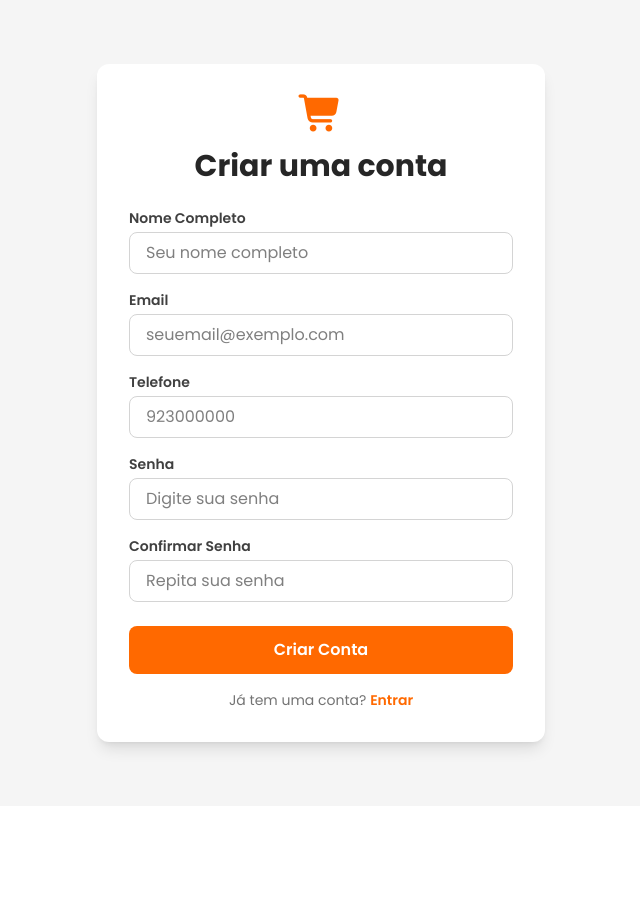
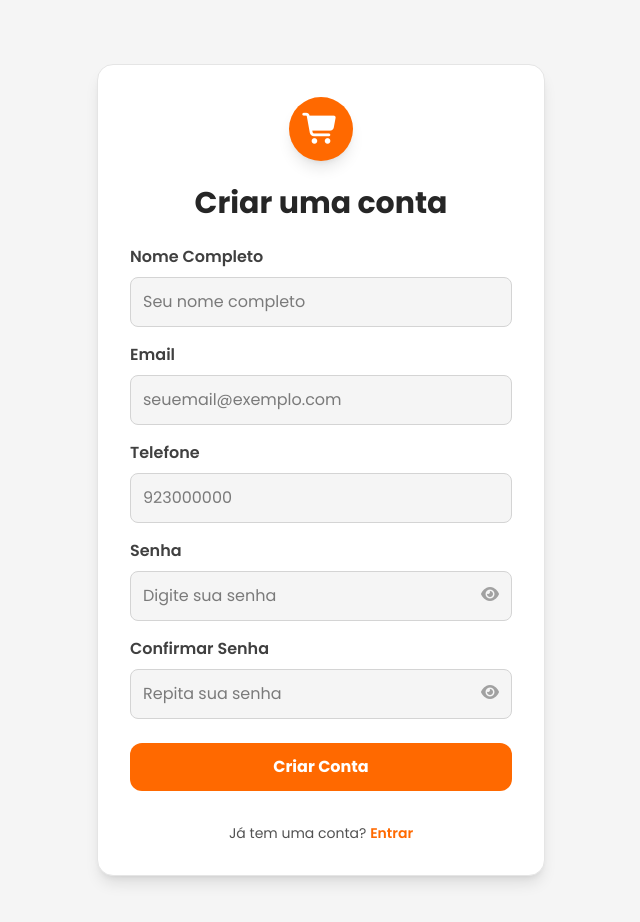
Before and after one commit to nsimba-afonso-nwayami/store-nwayami, a React (Vite) app: page /criar-conta in a window 1280 px wide. Shown: the top 922 px of the page, without its empty margins (319-959 px from the left). Before the commit the page ends 806 px from the top, so only its background shows below. Built offline with nearby package versions, Linux system fonts and the light colour scheme.

Commit message:
Validação do cadastro implementada

```diff
--- a/src/pages/auth/Register.jsx
+++ b/src/pages/auth/Register.jsx
@@ -1,118 +1,197 @@
-import { Link } from "react-router-dom";
+import { Link, useNavigate } from "react-router-dom";
+import { useState } from "react";
+import { useForm } from "react-hook-form";
+import { yupResolver } from "@hookform/resolvers/yup";
+import toast from "react-hot-toast";
+import { cadastrarSchema } from "../../validations/cadastrarSchema";
 
 export default function Register() {
+  const [showPassword, setShowPassword] = useState(false);
+  const [showConfirm, setShowConfirm] = useState(false);
+  const navigate = useNavigate();
+
+  const {
+    register,
+    handleSubmit,
+    formState: { errors },
+    reset,
+  } = useForm({
+    resolver: yupResolver(cadastrarSchema),
+  });
+
+  const onSubmit = async (data) => {
+    const toastId = toast.loading("Criando conta...");
+
+    try {
+      // Simulação API
+      await new Promise((resolve) => setTimeout(resolve, 1500));
+
+      toast.success("Conta criada com sucesso!", { id: toastId });
+      reset();
+      navigate("/login");
+    } catch (error) {
+      toast.error("Erro ao criar conta.", { id: toastId });
+    }
+  };
+
   return (
     <>
       <title>Criar Conta | Nwayami Store</title>
 
-      <section className="w-full min-h-screen flex items-center justify-center bg-neutral-100 py-16">
-        <div className="w-full max-w-md bg-white rounded-xl shadow-lg p-8">
-          {/* Ícone do carrinho */}
-          <div className="flex justify-center mb-4">
-            <i className="fa-solid fa-cart-shopping text-4xl text-orange-500"></i>
+      <section className="w-full min-h-screen flex items-center justify-center bg-neutral-100 py-16 px-6">
+        <div className="w-full max-w-md bg-white rounded-2xl shadow-lg p-8 border border-neutral-200">
+          {/* Ícone */}
+          <div className="flex justify-center mb-6">
+            <div className="w-16 h-16 flex items-center justify-center bg-orange-500 text-white rounded-full text-3xl shadow-lg">
+              <i className="fa-solid fa-cart-shopping"></i>
+            </div>
           </div>
 
           <h1 className="text-3xl font-bold text-neutral-800 mb-6 text-center">
             Criar uma conta
           </h1>
 
-          <form className="flex flex-col gap-4">
+          <form className="space-y-4" onSubmit={handleSubmit(onSubmit)}>
             {/* Nome */}
-            <div className="flex flex-col">
-              <label
-                htmlFor="nome"
-                className="text-sm font-semibold text-neutral-700 mb-1"
-              >
+            <div>
+              <label className="block mb-2 text-neutral-700 font-semibold">
                 Nome Completo
               </label>
               <input
                 type="text"
-                id="nome"
                 placeholder="Seu nome completo"
-                className="px-4 py-2 border border-neutral-300 rounded-lg focus:outline-none focus:ring-2 focus:ring-orange-500"
-                required
+                className={`w-full p-3 rounded-lg bg-neutral-100 border ${
+                  errors.nome
+                    ? "border-red-500"
+                    : "border-neutral-300 focus:border-orange-500"
+                } focus:outline-none transition`}
+                {...register("nome")}
               />
+              {errors.nome && (
+                <p className="text-red-500 text-sm mt-1">
+                  {errors.nome.message}
+                </p>
+              )}
             </div>
 
             {/* Email */}
-            <div className="flex flex-col">
-              <label
-                htmlFor="email"
-                className="text-sm font-semibold text-neutral-700 mb-1"
-              >
+            <div>
+              <label className="block mb-2 text-neutral-700 font-semibold">
                 Email
               </label>
               <input
                 type="email"
-                id="email"
                 placeholder="seuemail@exemplo.com"
-                className="px-4 py-2 border border-neutral-300 rounded-lg focus:outline-none focus:ring-2 focus:ring-orange-500"
-                required
+                className={`w-full p-3 rounded-lg bg-neutral-100 border ${
+                  errors.email
+                    ? "border-red-500"
+                    : "border-neutral-300 focus:border-orange-500"
+                } focus:outline-none transition`}
+                {...register("email")}
               />
+              {errors.email && (
+                <p className="text-red-500 text-sm mt-1">
+                  {errors.email.message}
+                </p>
+              )}
             </div>
 
             {/* Telefone */}
-            <div className="flex flex-col">
-              <label
-                htmlFor="telefone"
-                className="text-sm font-semibold text-neutral-700 mb-1"
-              >
+            <div>
+              <label className="block mb-2 text-neutral-700 font-semibold">
                 Telefone
               </label>
               <input
                 type="tel"
-                id="telefone"
                 placeholder="923000000"
-                className="px-4 py-2 border border-neutral-300 rounded-lg focus:outline-none focus:ring-2 focus:ring-orange-500"
-                required
+                className={`w-full p-3 rounded-lg bg-neutral-100 border ${
+                  errors.telefone
+                    ? "border-red-500"
+                    : "border-neutral-300 focus:border-orange-500"
+                } focus:outline-none transition`}
+                {...register("telefone")}
               />
+              {errors.telefone && (
+                <p className="text-red-500 text-sm mt-1">
+                  {errors.telefone.message}
+                </p>
+              )}
             </div>
 
             {/* Senha */}
-            <div className="flex flex-col">
-              <label
-                htmlFor="senha"
-                className="text-sm font-semibold text-neutral-700 mb-1"
-              >
+            <div className="relative">
+              <label className="block mb-2 text-neutral-700 font-semibold">
                 Senha
               </label>
               <input
-                type="password"
-                id="senha"
+                type={showPassword ? "text" : "password"}
                 placeholder="Digite sua senha"
-                className="px-4 py-2 border border-neutral-300 rounded-lg focus:outline-none focus:ring-2 focus:ring-orange-500"
-                required
+                className={`w-full p-3 pr-10 rounded-lg bg-neutral-100 border ${
+                  errors.senha
+                    ? "border-red-500"
+                    : "border-neutral-300 focus:border-orange-500"
+                } focus:outline-none transition`}
+                {...register("senha")}
               />
+              <span
+                className="absolute right-3 top-11 text-neutral-400 cursor-pointer"
+                onClick={() => setShowPassword(!showPassword)}
+              >
+                <i
+                  className={`fa-solid ${
+                    showPassword ? "fa-eye-slash" : "fa-eye"
+                  }`}
+                ></i>
+              </span>
+              {errors.senha && (
+                <p className="text-red-500 text-sm mt-1">
+                  {errors.senha.message}
+                </p>
+              )}
             </div>
 
-            {/* Confirmar senha */}
-            <div className="flex flex-col">
-              <label
-                htmlFor="confirmarSenha"
-                className="text-sm font-semibold text-neutral-700 mb-1"
-              >
+            {/* Confirmar Senha */}
+            <div className="relative">
+              <label className="block mb-2 text-neutral-700 font-semibold">
                 Confirmar Senha
               </label>
               <input
-                type="password"
-                id="confirmarSenha"
+                type={showConfirm ? "text" : "password"}
                 placeholder="Repita sua senha"
-                className="px-4 py-2 border border-neutral-300 rounded-lg focus:outline-none focus:ring-2 focus:ring-orange-500"
-                required
+                className={`w-full p-3 pr-10 rounded-lg bg-neutral-100 border ${
+                  errors.confirmarSenha
+                    ? "border-red-500"
+                    : "border-neutral-300 focus:border-orange-500"
+                } focus:outline-none transition`}
+                {...register("confirmarSenha")}
               />
+              <span
+                className="absolute right-3 top-11 text-neutral-400 cursor-pointer"
+                onClick={() => setShowConfirm(!showConfirm)}
+              >
+                <i
+                  className={`fa-solid ${
+                    showConfirm ? "fa-eye-slash" : "fa-eye"
+                  }`}
+                ></i>
+              </span>
+              {errors.confirmarSenha && (
+                <p className="text-red-500 text-sm mt-1">
+                  {errors.confirmarSenha.message}
+                </p>
+              )}
             </div>
 
-            {/* Botão criar conta */}
+            {/* Botão */}
             <button
               type="submit"
-              className="w-full cursor-pointer bg-orange-500 text-white py-3 rounded-lg font-semibold hover:bg-orange-600 transition mt-2"
+              className="w-full py-3 mt-2 rounded-xl font-bold bg-orange-500 hover:bg-orange-600 transition cursor-pointer text-white"
             >
               Criar Conta
             </button>
-          </form>
 
-          {/* Link para login */}
-          <p className="text-sm text-neutral-500 mt-4 text-center">
+            {/* Link login */}
+            <p className="mt-4 text-center text-sm text-neutral-600">
               Já tem uma conta?{" "}
               <Link
                 to="/login"
@@ -121,6 +200,7 @@ export default function Register() {
                 Entrar
               </Link>
             </p>
+          </form>
         </div>
       </section>
     </>
```
Lines whose indentation alone changed are shown as unchanged.
